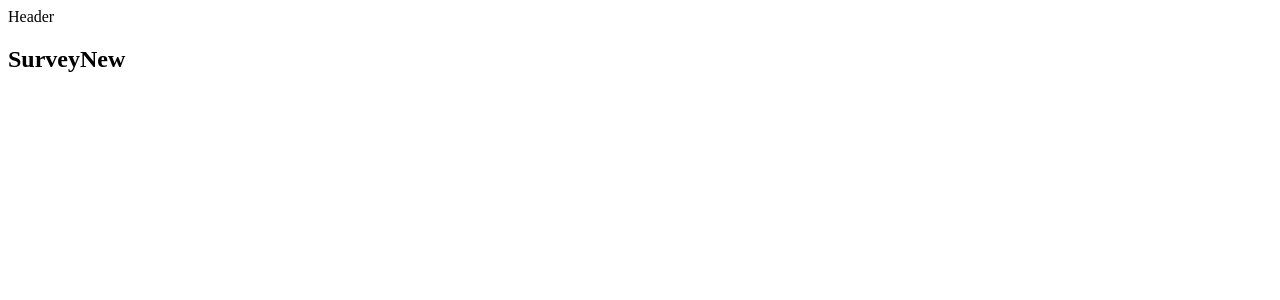
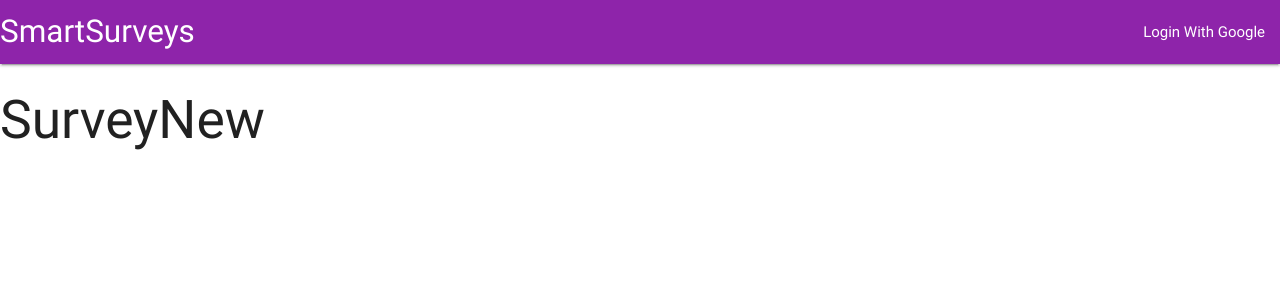
Before and after one commit to sergio-vb/react-feedback, a React (Create React App) app in the folder client/: page /survey/new in a window 1280 px wide. Shown: the top 300 px of the page. Built offline with nearby package versions, Linux system fonts and the light colour scheme; no server answers.

Commit message:
Adding Header styling. Connecting Redux flow to check if user is logged in on App load.

```diff
--- /dev/null
+++ b/client/src/actions/index.js
@@ -0,0 +1,11 @@
+import axios from 'axios';
+
+import { FETCH_USER } from './types';
+
+export const fetchUser = () => async dispatch => {
+  console.log('FetchUser action creator called.');
+  dispatch({
+    type: FETCH_USER,
+    payload: await axios.get('/api/current_user')
+  });
+};
--- /dev/null
+++ b/client/src/actions/types.js
@@ -0,0 +1 @@
+export const FETCH_USER = 'FETCH_USER';
--- a/client/src/components/App.js
+++ b/client/src/components/App.js
@@ -1,12 +1,19 @@
 import React from 'react';
 import { BrowserRouter, Route } from 'react-router-dom';
+import { connect } from 'react-redux';
 
+import * as actions from '../actions';
 import Header from './Header';
 const Dashboard = () => <h2>Dashboard</h2>;
 const SurveyNew = () => <h2>SurveyNew</h2>;
 const Landing = () => <h2>Landing</h2>;
 
-const App = () => (
+class App extends React.Component {
+  componentDidMount() {
+    this.props.fetchUser();
+  }
+  render() {
+    return (
       <div>
         <BrowserRouter>
           <div>
@@ -18,4 +25,7 @@ const App = () => (
         </BrowserRouter>
       </div>
     );
-export default App;
+  }
+}
+
+export default connect(null, actions)(App);
--- a/client/src/components/Header.js
+++ b/client/src/components/Header.js
@@ -2,6 +2,19 @@ import React from 'react';
 
 export default class Header extends React.Component {
   render() {
-    return <div>Header</div>;
+    return (
+      <nav>
+        <div className="nav-wrapper purple darken-1">
+          <a href="#" className="brand-logo left">
+            SmartSurveys
+          </a>
+          <ul id="nav-mobile" className="right">
+            <li>
+              <a href="/auth/google">Login With Google</a>
+            </li>
+          </ul>
+        </div>
+      </nav>
+    );
   }
 }
--- a/client/src/index.js
+++ b/client/src/index.js
@@ -1,12 +1,15 @@
+import 'materialize-css/dist/css/materialize.min.css';
+
 import React from 'react';
 import ReactDOM from 'react-dom';
 import { Provider } from 'react-redux';
 import { createStore, applyMiddleware } from 'redux';
+import reduxThunk from 'redux-thunk';
 
 import App from './components/App';
 import rootReducer from './reducers';
 
-const store = createStore(rootReducer, {}, applyMiddleware());
+const store = createStore(rootReducer, {}, applyMiddleware(reduxThunk));
 
 ReactDOM.render(
   <Provider store={store}>
--- a/client/src/reducers/authReducer.js
+++ b/client/src/reducers/authReducer.js
@@ -1,5 +1,10 @@
+import { FETCH_USER } from '../actions/types';
+
 export default function(state = {}, action) {
   switch (action.type) {
+    case FETCH_USER:
+      console.log('FETCH_USER action received');
+      return state;
     default:
       return state;
   }
```
Also changed, not shown: client/package.json (+7 -1 lines), 1 other file (tests, documents, lock files or other folders). Lines whose indentation alone changed are shown as unchanged.
